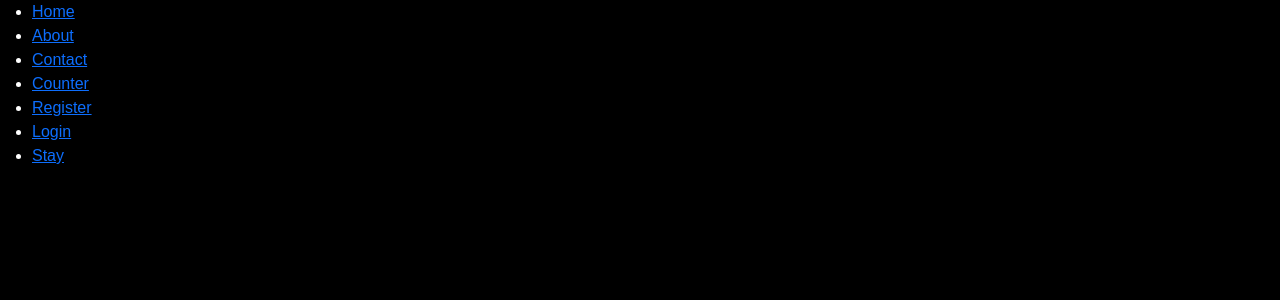
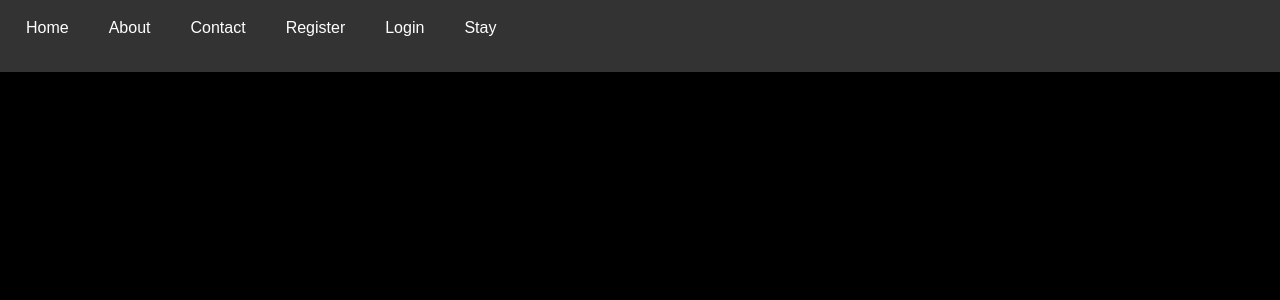
Before and after one commit to Soraaax277/Tequila-Sunrise, a React (Create React App) app in the folder tequila-moonrise/: page / in a window 1280 px wide. Shown: the top 300 px of the page. Built offline with nearby package versions, Linux system fonts and the light colour scheme.

Commit message:
Added CSS

```diff
--- a/tequila-moonrise/package.json
+++ b/tequila-moonrise/package.json
@@ -6,7 +6,10 @@
     "@testing-library/jest-dom": "^5.17.0",
     "@testing-library/react": "^13.4.0",
     "@testing-library/user-event": "^13.5.0",
+    "bootstrap": "^5.3.3",
+    "font-awesome": "^4.7.0",
     "react": "^18.3.1",
+    "react-bootstrap": "^2.10.4",
     "react-dom": "^18.3.1",
     "react-router-dom": "^6.26.2",
     "react-scripts": "^5.0.1",
--- a/tequila-moonrise/src/App.css
+++ b/tequila-moonrise/src/App.css
@@ -1,87 +1,47 @@
 body {
-    background-color: black;
-    color: white;
   font-family: Arial, sans-serif;
+  margin: 0;
+  padding: 0;
+  background-color: #000000;
 }
 
-  .navbar {
-    border-bottom: 1px solid white;
+nav {
+  background-color: #333;
+  padding: 1rem;
 }
 
-  .navbar-brand img {
-    height: 50px;
+nav ul {
+  list-style: none;
+  padding: 0;
 }
 
-  .navbar-nav .nav-link {
-    color: white;
+nav ul li {
+  display: inline;
   margin-right: 20px;
 }
 
-  .navbar-nav .nav-link.active {
-    font-weight: bold;
+nav ul li a {
+  color: #fff;
+  text-decoration: none;
+  padding: 5px 10px;
+  transition: background 0.3s, color 0.3s;
 }
 
-  .steps {
-    display: flex;
-    justify-content: center;
-    margin: 20px 0;
+nav ul li a:hover {
+  background-color: #555;
+  color: #fff;
 }
 
-  .step {
-    background-color: #5a4fcf;
-    color: white;
-    padding: 10px 20px;
-    margin: 0 5px;
-    border-radius: 5px;
-  }
-
-  .step.active {
-    background-color: #3a2fcf;
-  }
-
-  .calendar {
-    display: flex;
-    justify-content: center;
+h1 {
+  color: #333;
+  text-align: center;
   margin-top: 20px;
 }
 
-  .calendar table {
-    border-collapse: collapse;
-    width: 80%;
+.container {
+  max-width: 800px;
+  margin: auto;
+  padding: 20px;
+  background: #fff;
+  box-shadow: 0 2px 10px rgba(0, 0, 0, 0.1);
 }
-
-  .calendar th,
-  .calendar td {
-    border: 1px solid #5a4fcf;
-    padding: 20px;
-    text-align: center;
-    color: white;
-  }
-
-  .calendar th {
-    background-color: #5a4fcf;
-  }
-
-  .form-group {
-    margin: 20px 0;
-  }
-
-  .form-control {
-    background-color: black;
-    border: 1px solid white;
-    color: white;
-    border-radius: 20px;
-    padding: 10px 20px;
-  }
-
-  .btn-next {
-    background-color: #5a4fcf;
-    color: white;
-    border: none;
-    border-radius: 20px;
-    padding: 10px 20px;
-    margin-top: 20px;
-    display: block;
-    margin-left: auto;
-    margin-right: auto;
-  }
--- a/tequila-moonrise/src/App.js
+++ b/tequila-moonrise/src/App.js
@@ -3,6 +3,8 @@ import {BrowserRouter as Router, Route, Routes, Link} from 'react-router-dom';
 import Register from './Pages/Register';
 import Login from './Pages/Login';
 import HotelReserve from './Pages/HotelReserve';
+import './App.css';
+
 
 function App() {
   return (
@@ -18,9 +20,6 @@ function App() {
             </li>
             <li>
               <Link to="/contact">Contact</Link>
-            </li>
-            <li>
-              <Link to="/counter">Counter</Link>
             </li>
             <li>
               <Link to="register">Register</Link>
--- a/tequila-moonrise/src/PagesCss/HotelReserveRooms.css
+++ b/tequila-moonrise/src/PagesCss/HotelReserveRooms.css
@@ -1,5 +1,5 @@
 body {
-    background-color: black;
+    background-color: rgb(0, 0, 0);
     color: white;
     font-family: Arial, sans-serif;
   }
```
Also changed, not shown: 1 other file (tests, documents, lock files or other folders). Lines whose indentation alone changed are shown as unchanged.
